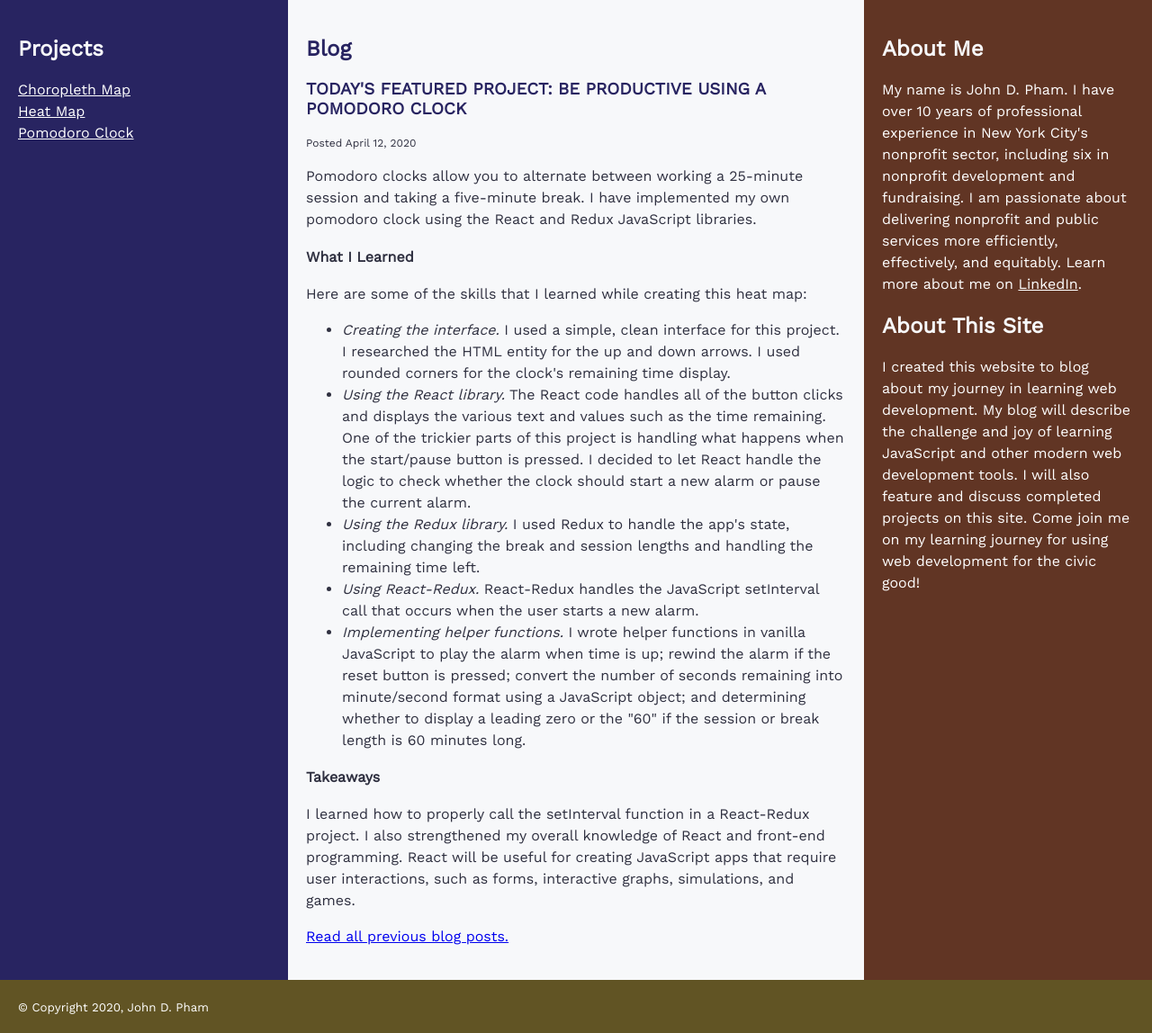
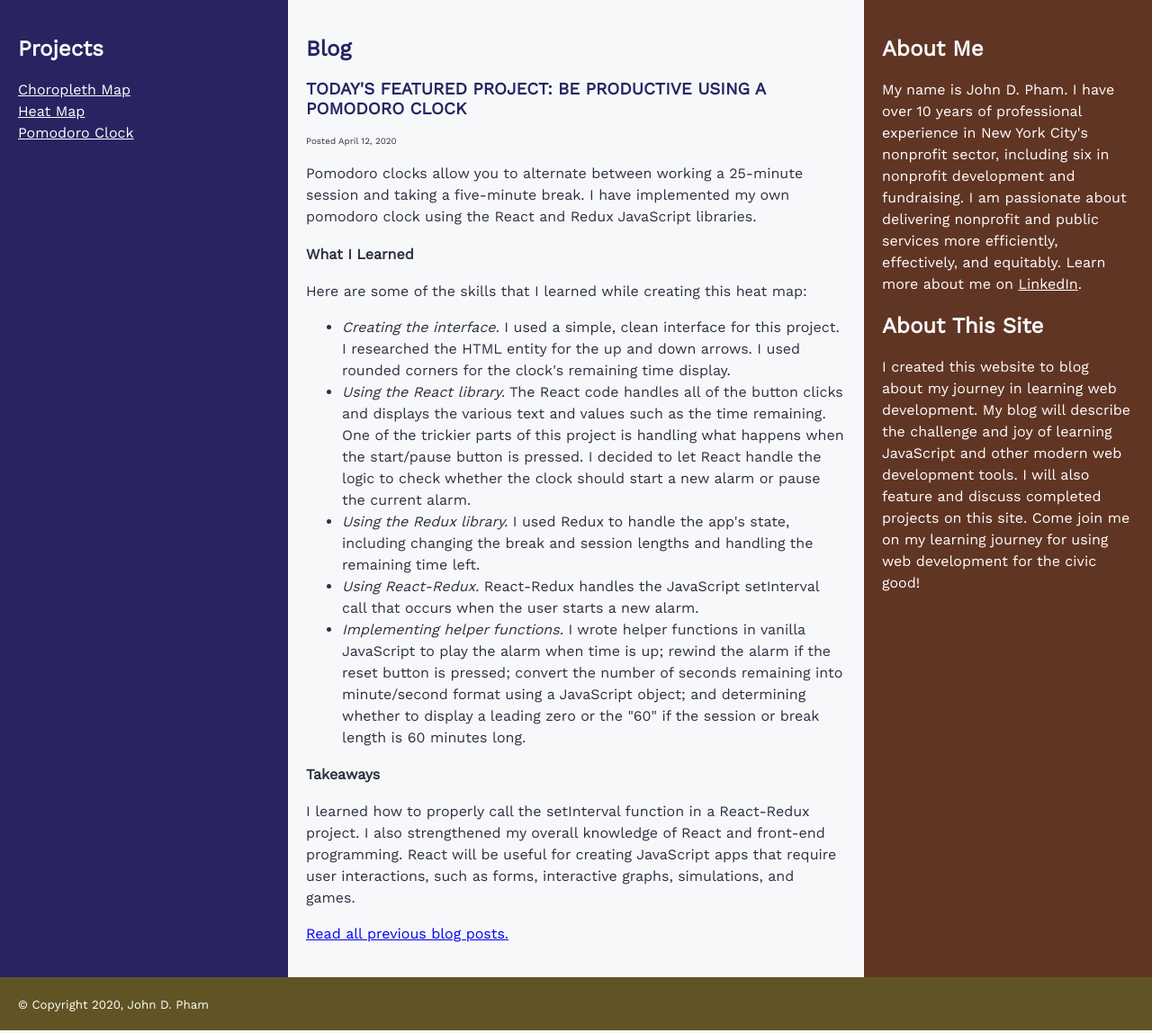
Before and after one commit to johnpham0527/blog, a PHP site: page / in a window 1280 px wide. Shown: the part 121-1269 px from the top of the page at 90% size. Run offline with PHP 8.4, Linux system fonts and the light colour scheme.

Commit message:
Remove body font-size

```diff
--- a/css/grid.css
+++ b/css/grid.css
@@ -10,7 +10,6 @@ body {
     padding: 0;
     margin: 0;
     font-family: "Work Sans", helvetica, arial, sans-serif;
-    font-size: 16px;
 }
 
 h3 {
@@ -63,7 +62,7 @@ main h2, main h3 {
 }
 
 .date {
-    font-size: 0.75em;
+    font-size: 0.618em;
 }
 
 aside {
```
